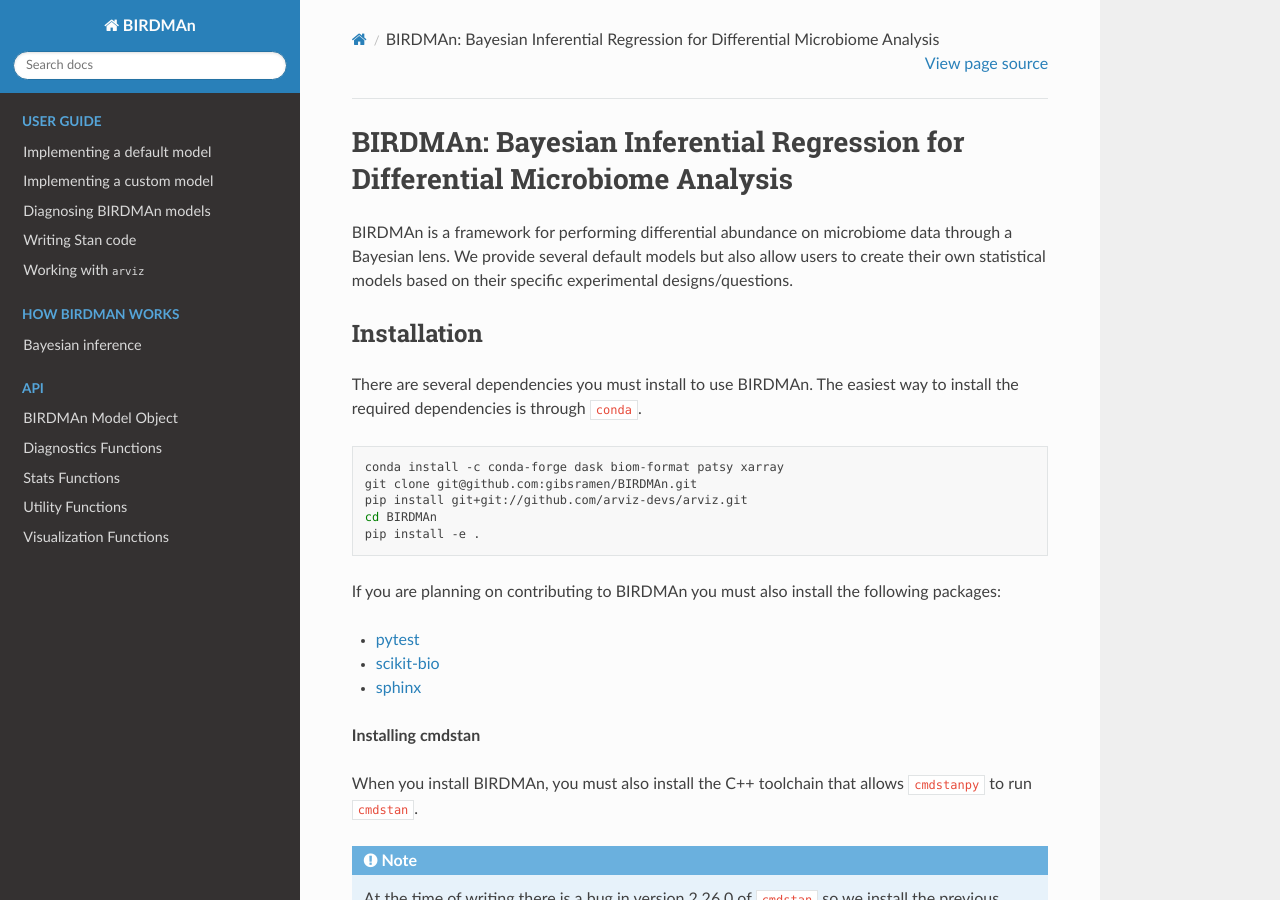
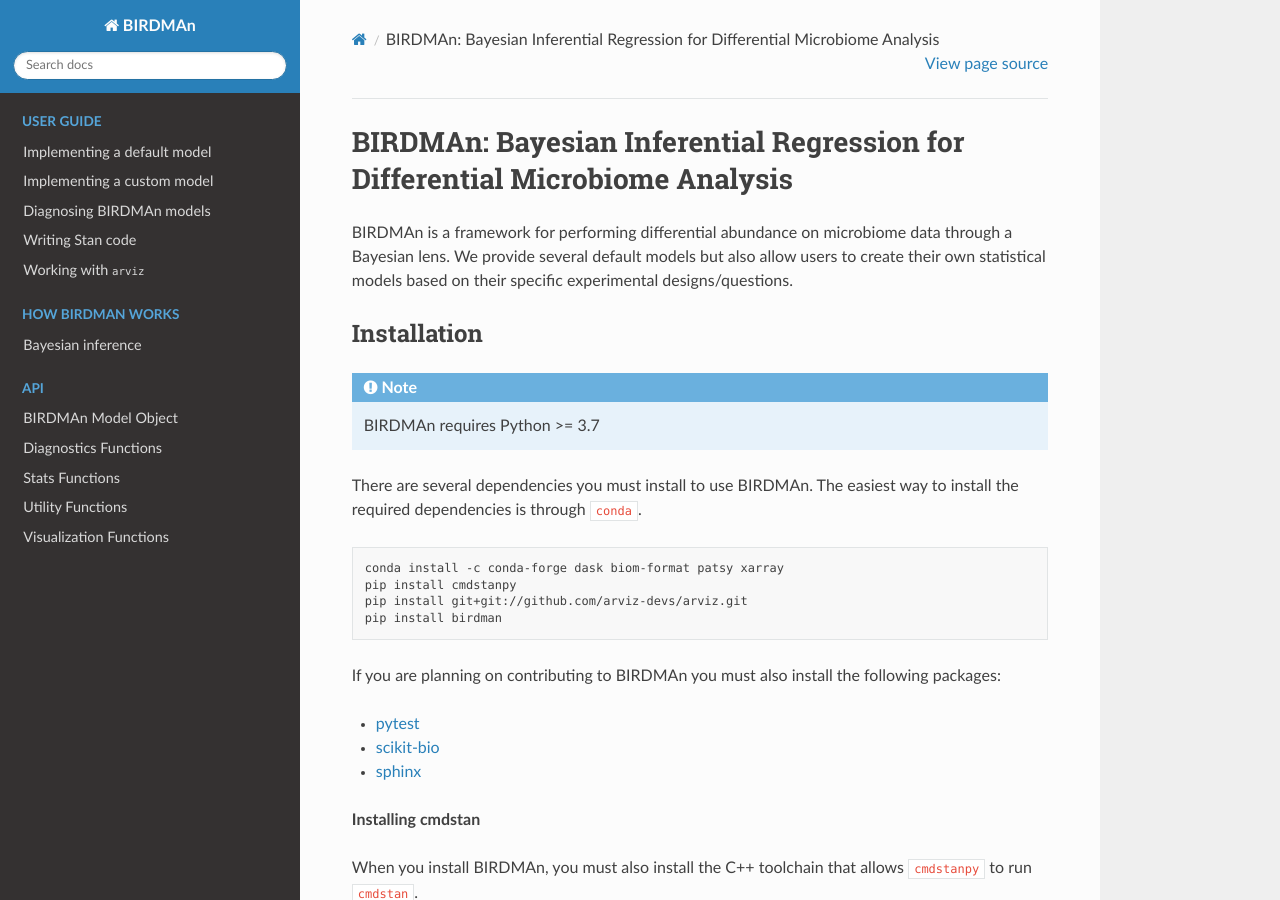
Before and after one commit to biocore/BIRDMAn, a Sphinx documentation site: the page built from docs/index.rst, in a window 1280 px wide and 900 px high. Built offline with Sphinx 7.4.7 and the Read the Docs theme 2.0.0, drawn with Linux system fonts in a browser that asks for light colours.

Commit message:
update rtd installation instructions for v0.0.1

```diff
--- a/docs/index.rst
+++ b/docs/index.rst
@@ -14,16 +14,20 @@
 Installation
 ------------
 
+.. note::
+
+    BIRDMAn requires Python >= 3.7
+
+
 There are several dependencies you must install to use BIRDMAn.
 The easiest way to install the required dependencies is through ``conda``.
 
 .. code:: bash
 
     conda install -c conda-forge dask biom-format patsy xarray
-    git clone git@github.com:gibsramen/BIRDMAn.git
+    pip install cmdstanpy
     pip install git+git://github.com/arviz-devs/arviz.git
-    cd BIRDMAn
-    pip install -e .
+    pip install birdman
 
 If you are planning on contributing to BIRDMAn you must also install the following packages:
 
```
